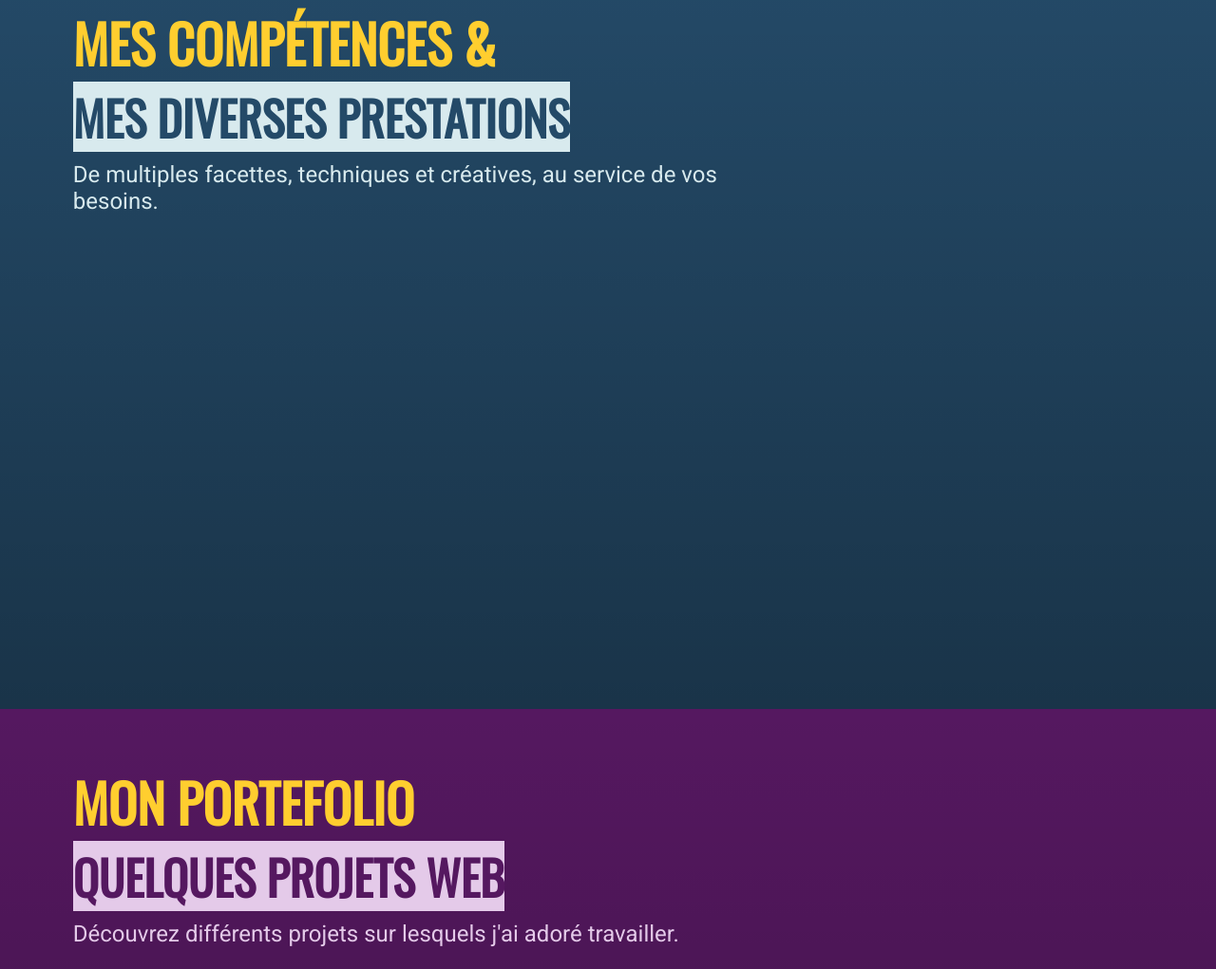
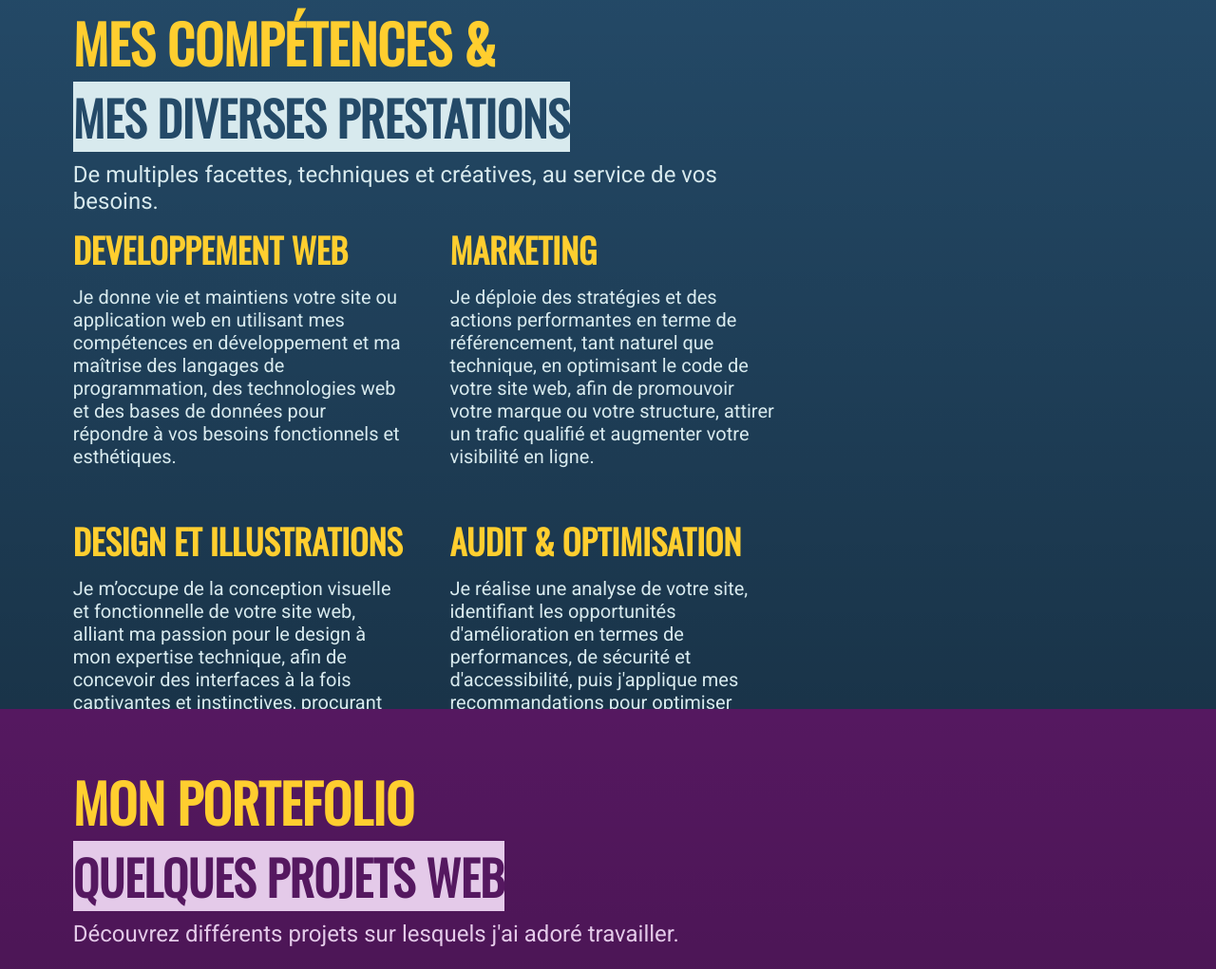
Before and after one commit to Alizarya/Alizaryana, a plain HTML site: page index.html in a window 1280 px wide. Shown: the part 853-1874 px from the top of the page at 95% size. Drawn offline with nearby package versions, Linux system fonts and the light colour scheme.

Commit message:
Début intégration compétences

```diff
--- a/assets/style.css
+++ b/assets/style.css
@@ -262,18 +262,12 @@ nav i{
   right: 6%;
   bottom: 10%;
   padding: 0;
-  /*background-color: aquamarine;*/
-
   display: grid;
   grid-template-columns: repeat(3, 1fr);
   grid-template-rows: repeat(3, 1fr);
   gap: 10px;
 }
 
-/*
-.section-page > * {
-  border: 1px solid black;
-}*/
 
 .section-page--header {
   grid-column: span 2;
@@ -286,14 +280,26 @@ font-family: var(--oswald);
 font-weight: bold;
 }
 
+h1, h3 {
+  color: var(--jaune);
+}
+
 h1 {
   font-size: 56px;
-  color: var(--jaune);
 }
 
 h2 {
   font-size: 50px;
   display: inline-block;
+}
+
+h3 {
+  font-size: 36px;
+  margin-bottom: 12px;
+}
+
+section p {
+  font-size: 20px;
 }
 
 section:nth-of-type(even) h2{
@@ -310,11 +316,11 @@ section:nth-of-type(odd) h2{
   margin-top: 10px;
 }
 
-section:nth-of-type(even) .accroche{
+section:nth-of-type(even) p{
   color: var(--bleu-clair);
 }
 
-section:nth-of-type(odd) .accroche{
+section:nth-of-type(odd) p{
   color: var(--violet-clair);
 }
 
@@ -322,6 +328,26 @@ section:nth-of-type(odd) .accroche{
   font-size: 24px;
 }
 
-.section-page p {
-  font-family: var(--roboto);
+
+.section-page--main {
+  grid-column: span 3;
+  grid-row: span 2;
 }
+
+/* MES PRESTATIONS */
+
+article {
+  width: 66%;
+  display: grid;
+  grid-template-columns: repeat(2, 1fr);
+  gap: 50px;
+}
+
+aside {
+  width: 33%;
+  background-color: var(--bleu-clair);
+}
+
+.services {
+  width: 100%;
+}
--- a/index.html
+++ b/index.html
@@ -115,6 +115,32 @@
 					<h2> Mes diverses prestations</h2>
 					<p class="px24 accroche ">De multiples facettes, techniques et créatives, au service de vos besoins.</p>
 				</div>
+
+				<div class="section-page--main">
+					<article>
+						<div class="services">
+							<h3> developpement web</h3>
+							<p>Je donne vie et maintiens votre site ou application web en utilisant mes compétences en développement et ma maîtrise des langages de programmation, des technologies web et des bases de données pour répondre à vos besoins fonctionnels et esthétiques.</p>
+						</div>
+						<div class="services">
+							<h3> marketing</h3>
+							<p>Je déploie des stratégies et des actions performantes en terme de référencement, tant naturel que technique,  en optimisant le code de votre site web, afin de promouvoir votre marque ou votre structure, attirer un trafic qualifié et augmenter votre visibilité en ligne.</p>
+						</div>
+						<div class="services">
+							<h3> design et illustrations</h3>
+							<p>Je m’occupe de la conception visuelle et fonctionnelle de votre site web, alliant ma passion pour le design à mon expertise technique, afin de concevoir des interfaces à la fois captivantes et instinctives, procurant ainsi la meilleure expérience utilisateur possible.</p>
+						</div>
+						<div class="services">
+							<h3> audit & optimisation</h3>
+							<p>Je réalise une analyse de votre site, identifiant les opportunités d'amélioration en termes de performances, de sécurité et d'accessibilité, puis j'applique mes recommandations pour optimiser chaque aspect, garantissant ainsi une expérience utilisateur optimale.</p>
+						</div>
+					</article>
+					<aside>
+						<div>
+
+						</div>
+					</aside>
+				</div>
 			</div>
 		</section>
 
@@ -153,7 +179,7 @@
 				<div class="section-page--header">
 					<h1>Me contacter</h1>
 					<h2>Une question ? Un devis ?</h2>
-					<p class="px24 accroche ">Je me tiens à votre entière disposition afin d'échanger sur de potentiels projets que mes compétences sauraient mettre en valeur. </p>
+					<p class="px24 accroche ">Je me tiens à votre entière disposition afin d'échanger sur de potentiels projets que mes diverses compétences sauraient mettre en valeur. </p>
 				</div>
 			</div>
 		</section>
```
